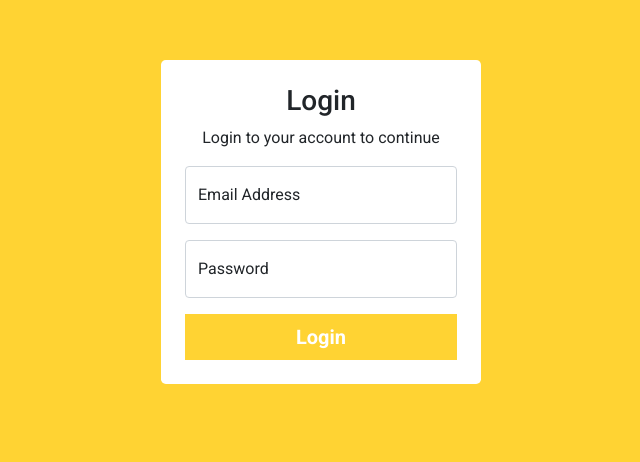
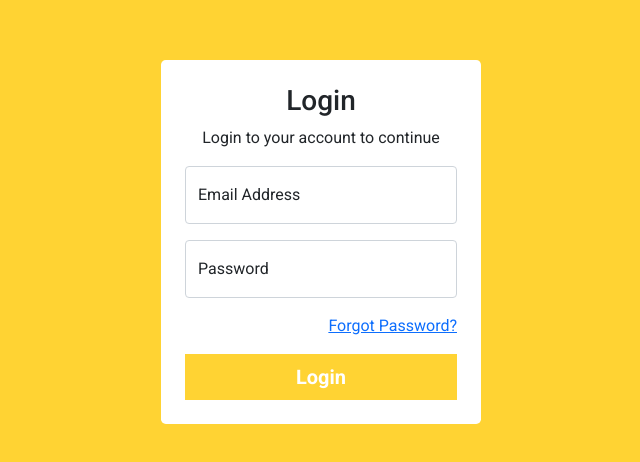
Before and after one commit to sam1090/ecommerce, a React (Create React App) app in the folder admin-app/: page / in a window 1280 px wide. Shown: the part 132-594 px from the top of the page, without its empty margins (319-959 px from the left). Built offline with nearby package versions, Linux system fonts and the light colour scheme.

Commit message:
changes in login page

```diff
--- a/admin-app/src/Pages/Login.js
+++ b/admin-app/src/Pages/Login.js
@@ -1,26 +1,35 @@
-import React from 'react'
-import CustomInput from '../Components/CustomInput'
-import {Link} from 'react-router-dom'
+import React from "react";
+import CustomInput from "../Components/CustomInput";
+import { Link } from "react-router-dom";
 
 const Login = () => {
   return (
-    <div className='py-5' style={{background :"#ffd333" , minHeight: "100vh"}}>
+    <div className="py-5" style={{ background: "#ffd333", minHeight: "100vh" }}>
       <br />
       <br />
       <br />
       <br />
-      <div className='my-5 w-25 bg-white rounded-3 mx-auto p-4'>
-        <h3 className='text-center'>Login</h3>
-        <p className='text-center'>Login to your account to continue</p>
-       <form action="">
-       <CustomInput type="text" label="Email Address" id="email" />
-        <CustomInput type="password" label="Password" id="pass" />
-        <Link to='/admin' className='text-center text-decoration-none border-0 px-3 py-2 text-white fw-bold w-100 fs-5' style={{background : "#ffd333"}} type='submit'>Login</Link>
-       </form>
+      <div className="my-5 w-25 bg-white rounded-3 mx-auto p-4">
+        <h3 className="text-center">Login</h3>
+        <p className="text-center">Login to your account to continue</p>
+        <form action="">
+          <CustomInput type="text" label="Email Address" id="email" />
+          <CustomInput type="password" label="Password" id="pass" />
+          <div className="mb-3 text-end">
+            <Link to='forgot-password'>Forgot Password?</Link>
+          </div>
+          <Link
+            to="/admin"
+            className="text-center text-decoration-none border-0 px-3 py-2 text-white fw-bold w-100 fs-5"
+            style={{ background: "#ffd333" }}
+            type="submit"
+          >
+            Login
+          </Link>
+        </form>
       </div>
+    </div>
+  );
+};
 
-    </div>
-  )
-}
-
-export default Login
+export default Login;
```
